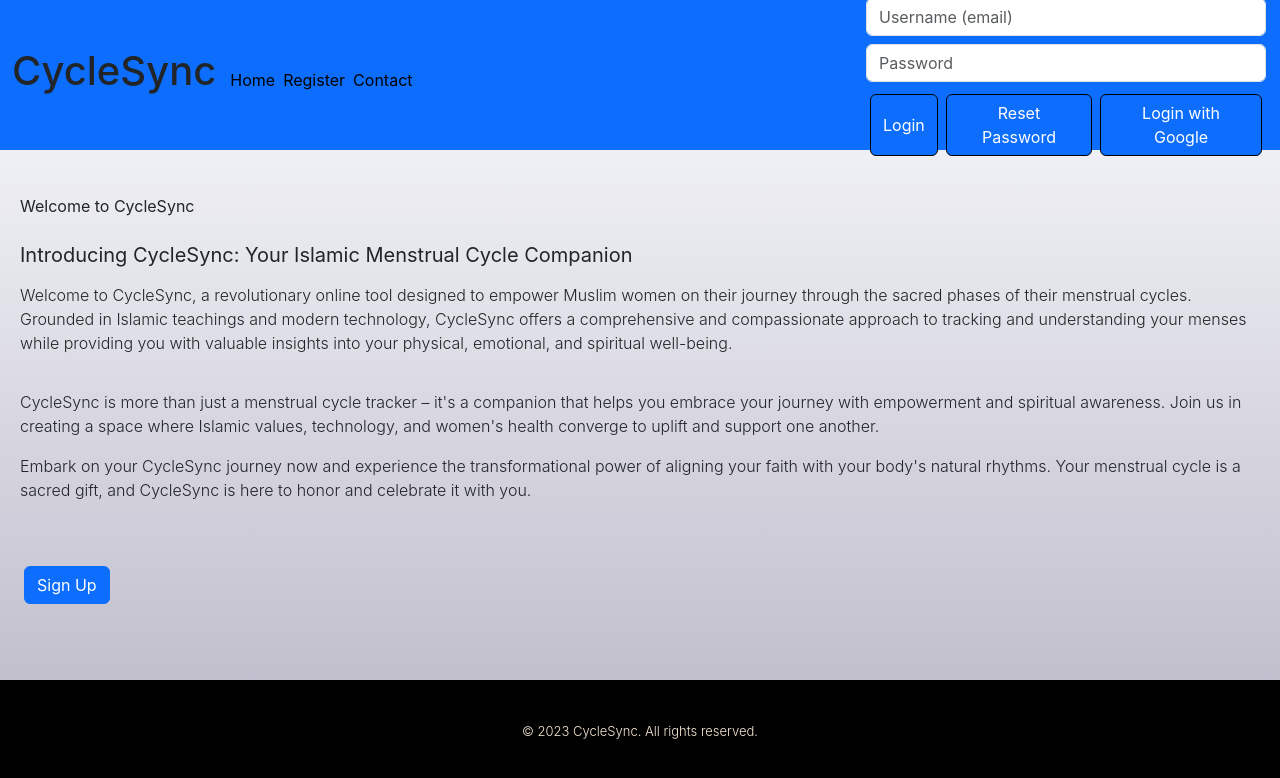
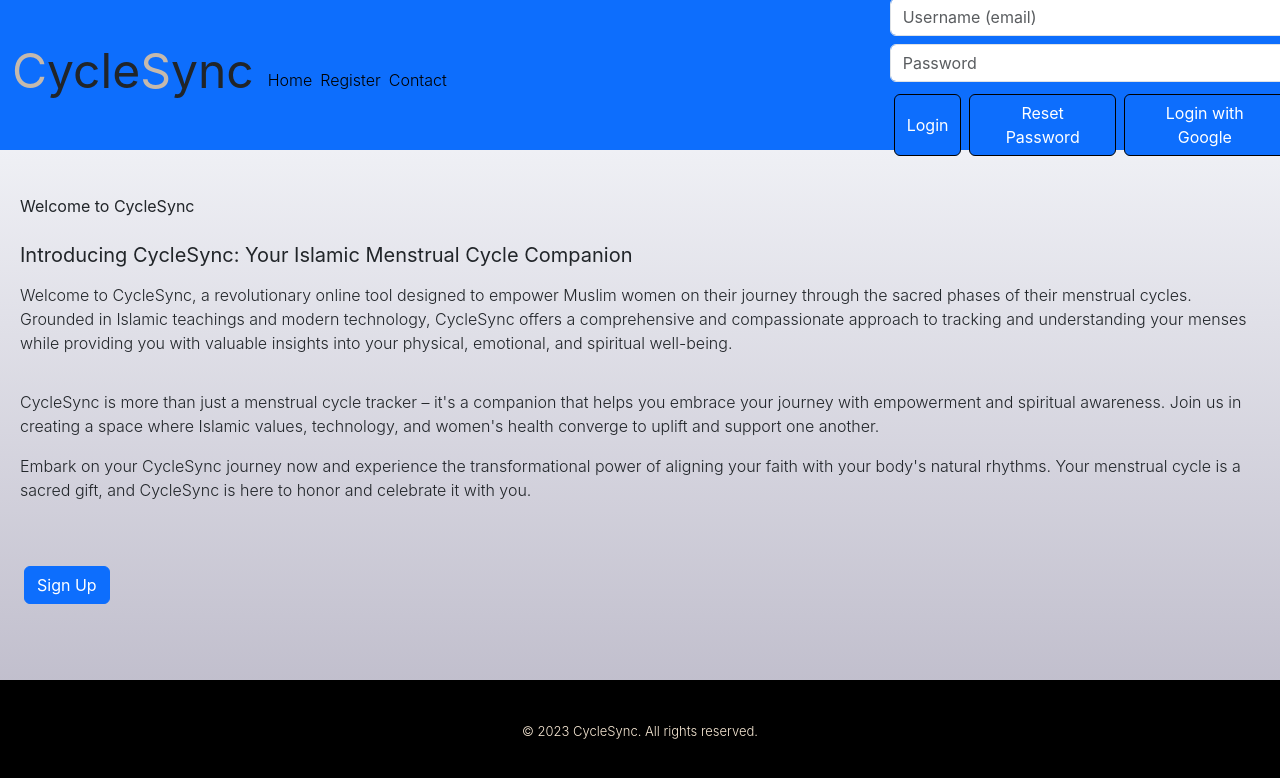
Before and after one commit to sadatakhtar/menses-react-app, a React (Create React App) app: page / in a window 1280 px wide. Shown: the top 778 px of the page. Built offline with nearby package versions, Linux system fonts and the light colour scheme; no server answers.

Commit message:
Adjusted font weight and added span tags in header title, links

```diff
--- a/src/components/general/Header.js
+++ b/src/components/general/Header.js
@@ -47,7 +47,7 @@ const Header = ({ existingUser }) => {
   return (
     <nav className="navbar navbar-expand-lg bg-primary">
       <div className="container-fluid">
-        <h1>CycleSync</h1>
+        <h1><span>C</span>ycle<span>S</span>ync</h1>
         <button
           className="navbar-toggler"
           type="button"
@@ -62,14 +62,14 @@ const Header = ({ existingUser }) => {
         <div className="collapse navbar-collapse" id="navbarText">
           <ul className="navbar-nav me-auto mb-2 mb-lg-0">
             <li className="nav-item">
-              <Link to="/" style={{ textDecoration: "none", color: "black" }}>
+              <Link to="/" style={{ textDecoration: "none", color: "black", fontWeight: '300' }}>
                 Home
               </Link>
             </li>
             <li className="nav-item">
               <Link
                 to="/register"
-                style={{ textDecoration: "none", color: "black" }}
+                style={{ textDecoration: "none", color: "black", fontWeight: '300' }}
               >
                 Register
               </Link>
@@ -77,7 +77,7 @@ const Header = ({ existingUser }) => {
             <li className="nav-item">
               <Link
                 to="/contact"
-                style={{ textDecoration: "none", color: "black" }}
+                style={{ textDecoration: "none", color: "black", fontWeight: '300' }}
               >
                 Contact
               </Link>
--- a/src/styles/Header.css
+++ b/src/styles/Header.css
@@ -39,3 +39,12 @@ ul {
     justify-content: space-between;
     margin: 10px;
 }
+
+h1 {
+    font-size: 3rem;
+    font-weight: 400;
+}
+
+span{
+    color: #c5b9ad;
+}
```
